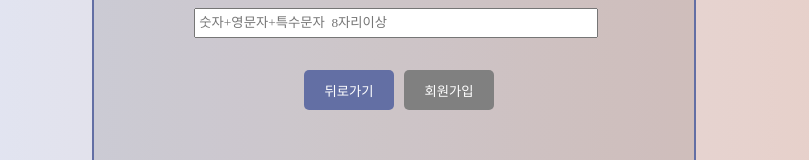
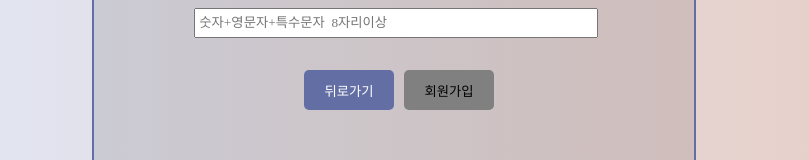
Before and after one commit to suno0140/FE-mini-project-1, a React (Create React App) app: page /signup in a window 1280 px wide. Shown: the part 871-1031 px from the top of the page, without its empty margins (246-1055 px from the left). Built offline with nearby package versions, Linux system fonts and the light colour scheme; no server answers; a web font is replaced by a local one.

Commit message:
fix : button disable css

```diff
--- a/src/components/Button.js
+++ b/src/components/Button.js
@@ -7,10 +7,11 @@ const StBtn = styled.button`
   color: white;
   border-radius: 5px;
   &:hover {
+    &:not([disabled]){
     background-color: white;
     color: Black;
     border: 3px solid var(--color3);
-  }
+  }}
 `;
 
 const Button = (props) => {
--- a/src/pages/Signup.js
+++ b/src/pages/Signup.js
@@ -308,7 +308,11 @@ const StSignupBtn = styled(Button)`
   height: 40px;
   width: 90px;
   margin: 5px 0 0 10px;
-  background-color: ${(props) => (props.disabled ? "gray" : "var(--color3)")};
+  /* background-color: ${(props) => (props.disabled ? "gray" : "var(--color3)")}; */
+  &:disabled{
+    background-color: gray;
+    color: black
+  }
 `;
 const StBackBtn = styled(Button)`
   height: 40px;
```
